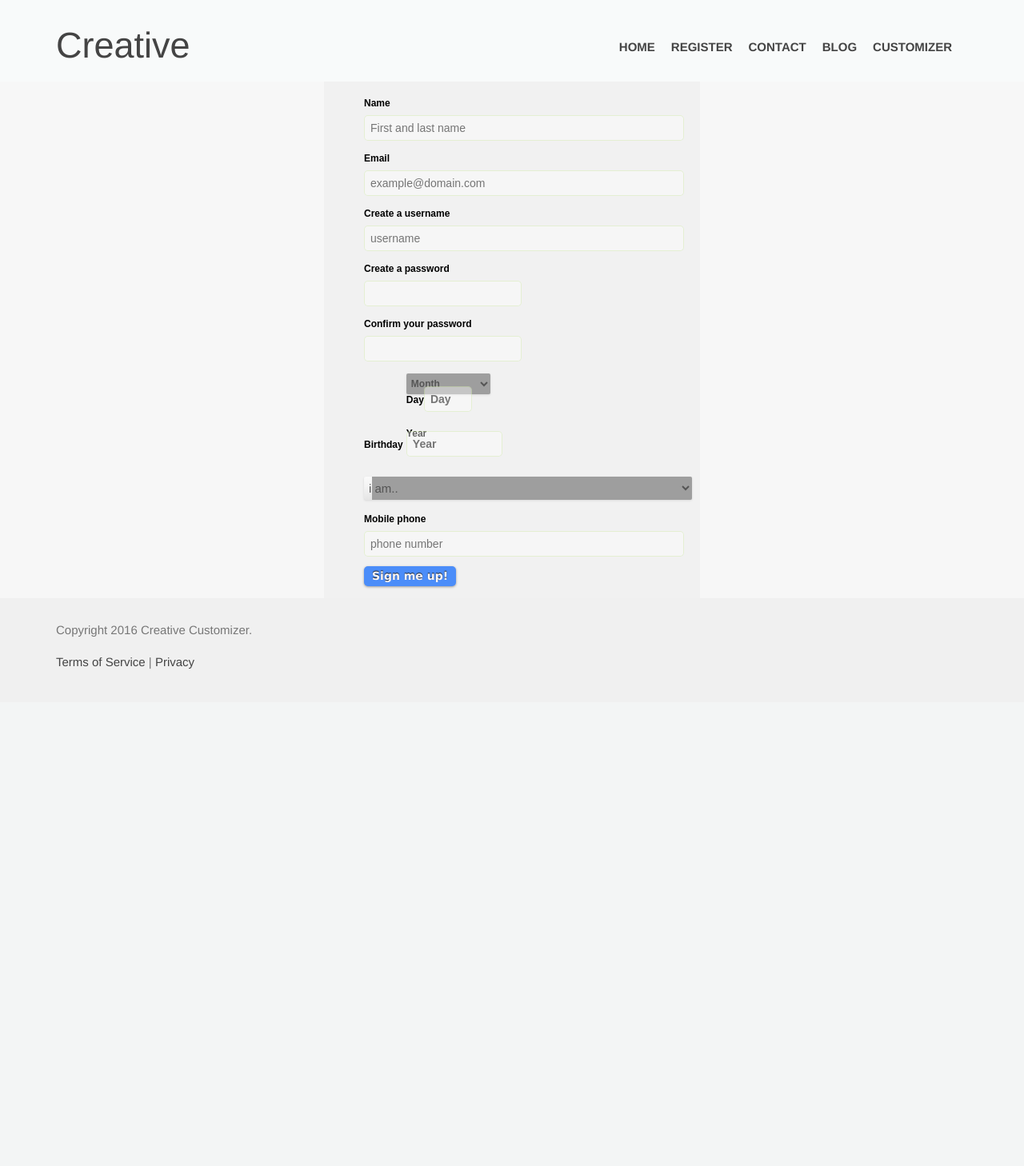
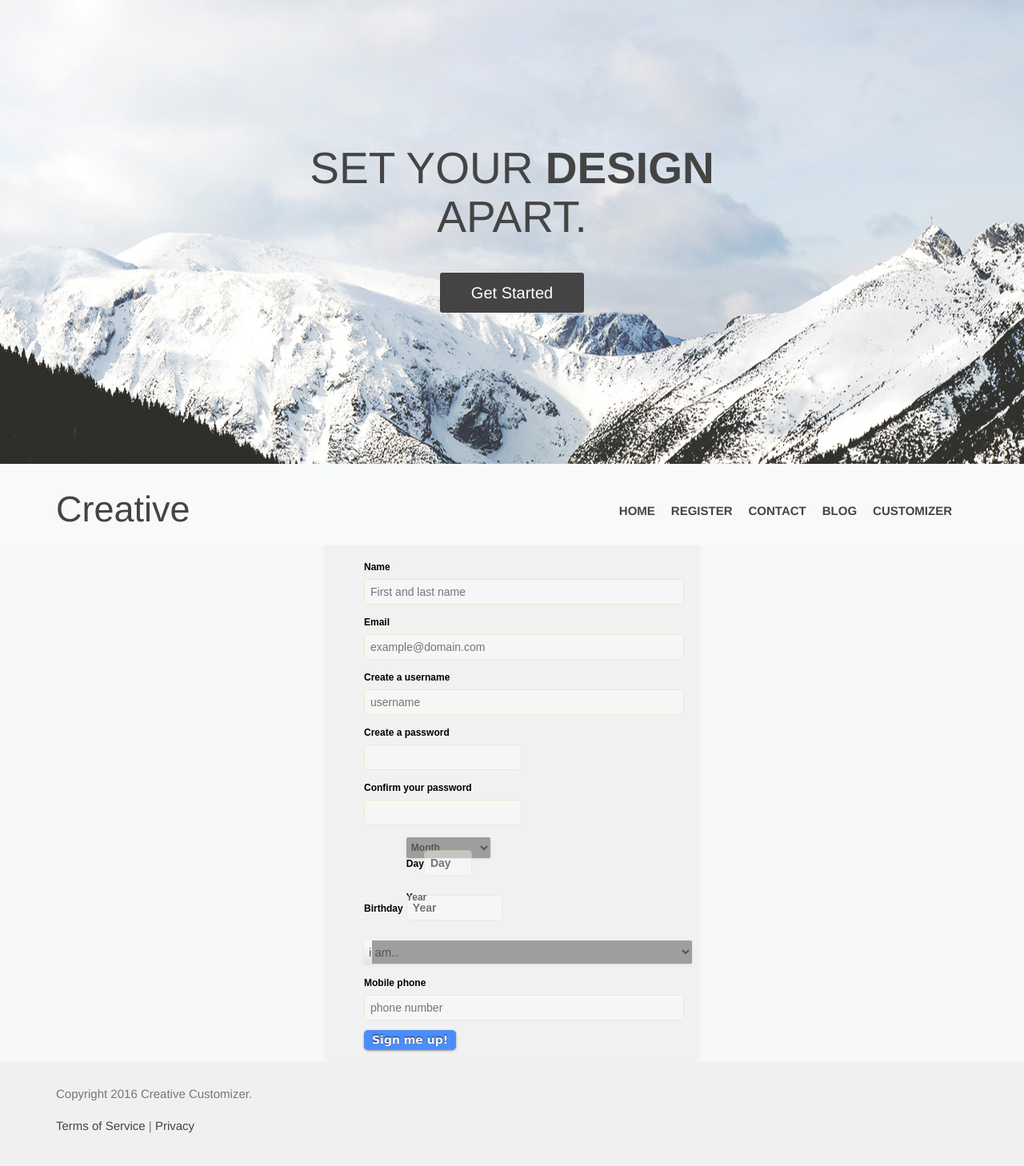
Before and after one commit to rohannayak90/mcc, a PHP site: page /register.php in a window 1280 px wide. Shown: the whole page at 80% size. Before the commit the page ends 837 px from the top, so only its background shows below. Run offline with PHP 8.4, Linux system fonts and the light colour scheme; grey boxes are pictures that could not be loaded.

Commit message:
Changing Headers

```diff
--- a/header.php
+++ b/header.php
@@ -10,7 +10,12 @@
 
     <body>
         <header>
-            <div id="header-main">
+            <div id="hero-image">
+                <div class="container">
+                    <h2>Set Your <strong>design</strong><br/>apart.</h2>
+                    <a href="flash/customizer.php" class="button-1">Get Started</a>
+                </div>
+            </div>
             <div class="container">
                 <h1>Creative</h1>
                 <nav>
@@ -25,7 +30,7 @@
             </div>
 
 
-        <?php
+            <?php
             $homepage = "/mcc/index.php";
             $currentpage = $_SERVER['REQUEST_URI'];
 
@@ -38,9 +43,9 @@
                         </div>
                     </div>';
             }
-        ?>
-                </div>
-             <link rel="stylesheet" type="text/css" href="css/reset.css">
+            ?>
+
+            <link rel="stylesheet" type="text/css" href="css/reset.css">
 
             <!-- Latest compiled and minified CSS -->
             <link rel="stylesheet" href="https://maxcdn.bootstrapcdn.com/bootstrap/3.3.6/css/bootstrap.min.css" integrity="sha384-1q8mTJOASx8j1Au+a5WDVnPi2lkFfwwEAa8hDDdjZlpLegxhjVME1fgjWPGmkzs7" crossorigin="anonymous">
```
